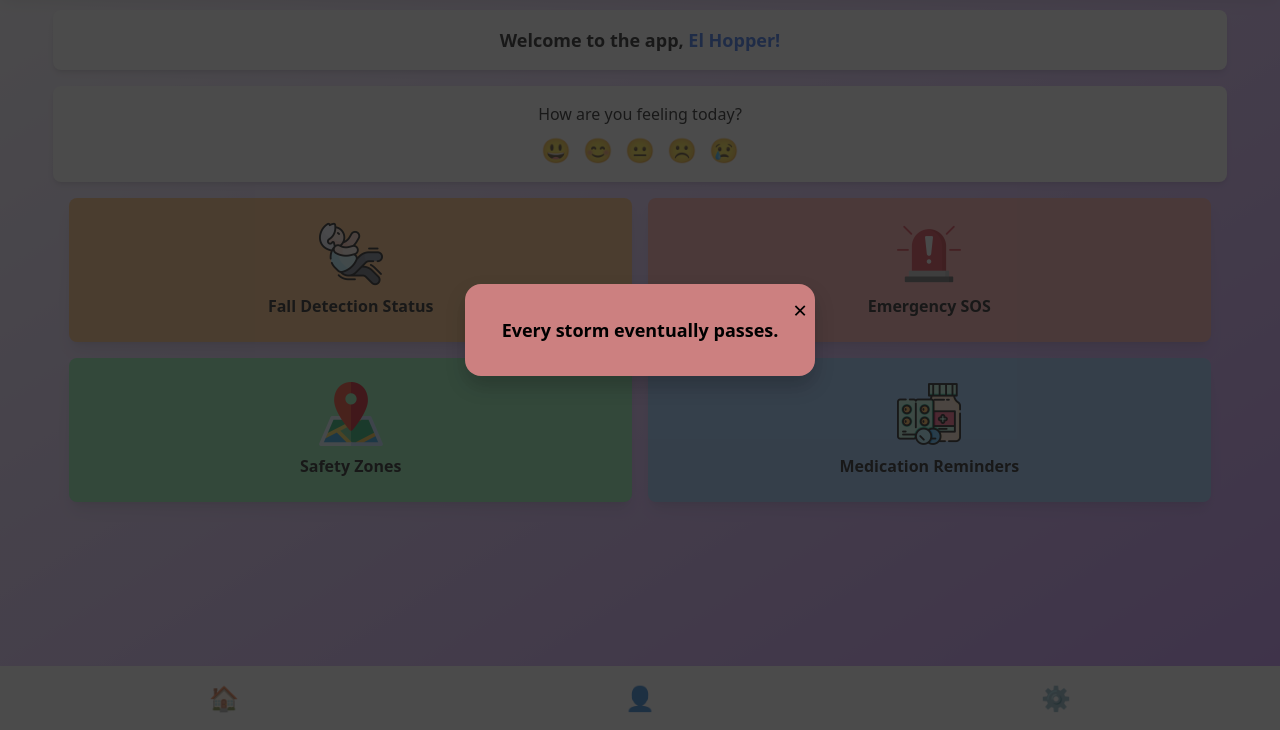
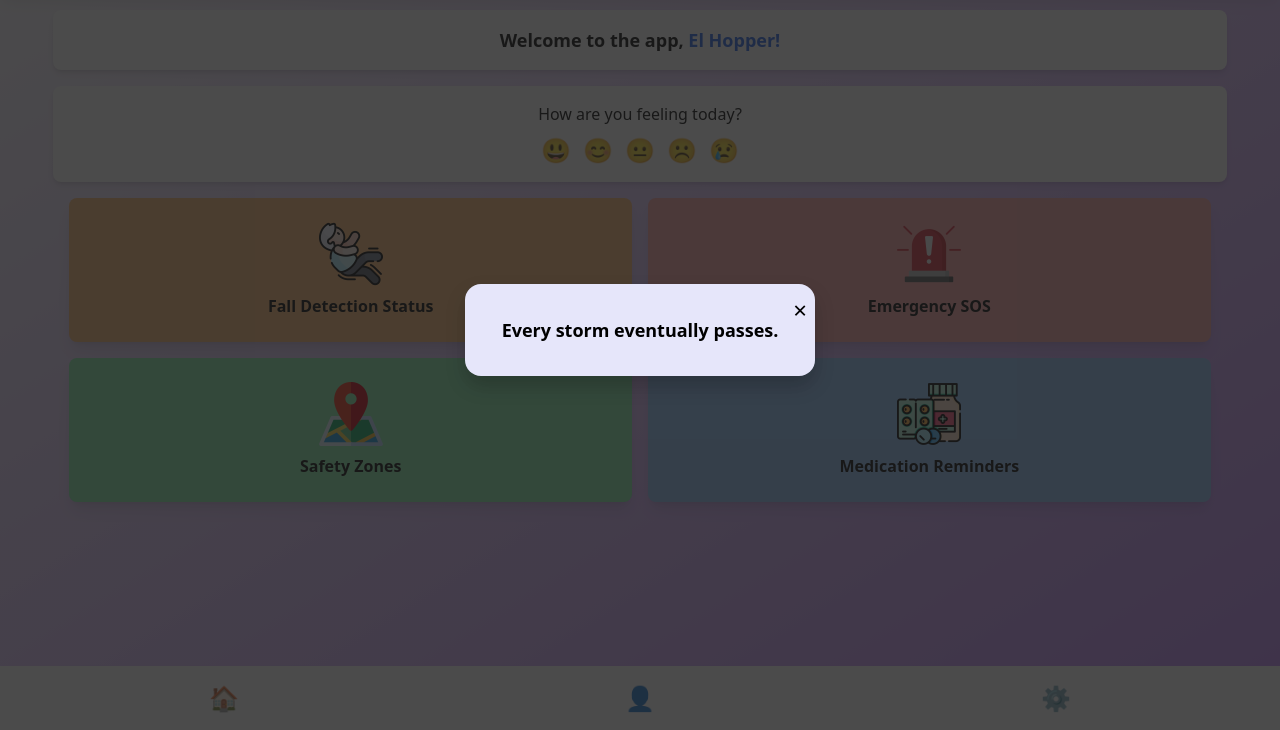
Before and after one commit to Aishwari006/Eldora, a plain HTML site: page all folders/home_page.html in a window 1280 px wide. Both pictures are taken after a click on the link "☹️". Shown: the part 70-800 px from the top of the page. Drawn offline with nearby package versions, Linux system fonts and the light colour scheme.

Commit message:
Update home_page.html change1

```diff
--- a/all folders/home_page.html
+++ b/all folders/home_page.html
@@ -19,8 +19,9 @@
       align-items: center;
       z-index: 50;
     }
-    /* Popup box remains white */
+    /* Popup box */
     .popup {
+      /* Default background; will be overwritten based on mood */
       background: rgb(204, 128, 128);
       color: black;
       padding: 2rem;
@@ -148,10 +149,23 @@
       ]
     };
 
+    // Define color mapping for each mood
+    const moodColors = {
+      happy: "#FFEB3B",   // Sunshine Yellow
+      smile: "#87CEEB",   // Sky Blue
+      neutral: "#98FF98", // Mint Green
+      sad: "#E6E6FA",     // Soft Lavender
+      cry: "#FFDAB9"      // Warm Peach
+    };
+
     function showPopup(mood) {
       const messageList = messages[mood];
       const randomMessage = messageList[Math.floor(Math.random() * messageList.length)];
       document.getElementById("popup-text").innerText = randomMessage;
+
+      // Set the popup background color based on the selected mood
+      document.querySelector(".popup").style.backgroundColor = moodColors[mood] || "#fff";
+
       document.getElementById("overlay").style.display = "flex";
     }
 
```
